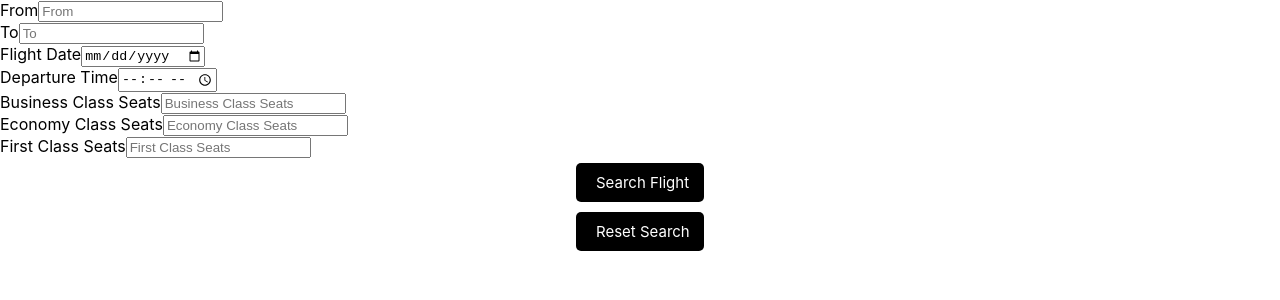
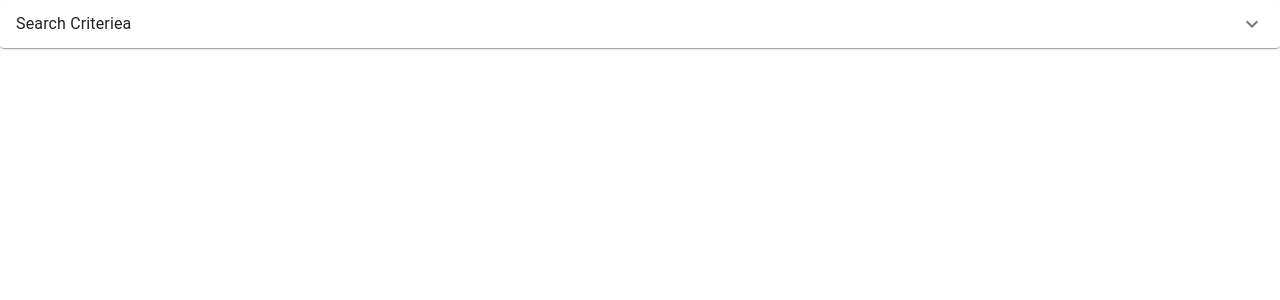
Before and after one commit to AmrYasserG/MEN-STACK, a React (Create React App) app: page /HomePage in a window 1280 px wide. Shown: the top 300 px of the page. Built offline with nearby package versions, Linux system fonts and the light colour scheme.

Commit message:
SearchTo Reserve Updated  UI

```diff
--- a/src/App.js
+++ b/src/App.js
@@ -2,7 +2,7 @@ import React, { Component } from "react";
 import { BrowserRouter as Router, Route, Routes } from "react-router-dom";
 
 import AdminHomepage from "./components/AdminHomepage/AdminHomepage";
-import UserHomepage from "./components/UserHomepage/UserHomepage";
+import UserHomepage from "./components/UserHomePage/UserHomepage";
 import scratch from "./components/scratch/scratch";
 import CreateFlight from "./components/CreateFlight/CreateFlight";
 
--- a/src/components/SearchToReserve/SearchToReserve.js
+++ b/src/components/SearchToReserve/SearchToReserve.js
@@ -1,109 +1,228 @@
-import { useState } from "react";
+import { useState, useEffect } from "react";
+import TextField from "@mui/material/TextField";
+import InputAdornment from "@mui/material/InputAdornment";
+import FlightTakeoffRoundedIcon from "@mui/icons-material/FlightTakeoffRounded";
+import FlightLandRoundedIcon from "@mui/icons-material/FlightLandRounded";
+import Box from "@mui/material/Box";
+import MenuItem from "@mui/material/MenuItem";
+import Input from "@mui/material/Input";
+import AirlineSeatReclineNormalIcon from "@mui/icons-material/AirlineSeatReclineNormal";
+import Button from "@mui/material/Button";
+import AvTimerOutlinedIcon from "@mui/icons-material/AvTimerOutlined";
+import Accordion from "@mui/material/Accordion";
+import AccordionSummary from "@mui/material/AccordionSummary";
+import AccordionDetails from "@mui/material/AccordionDetails";
+import Typography from "@mui/material/Typography";
+import ExpandMoreIcon from "@mui/icons-material/ExpandMore";
+
 const SearchToReserve = ({ onSearch }) => {
   const [From, setFrom] = useState("");
   const [To, setTo] = useState("");
-  const [Date, setDate] = useState("");
-  const [DepartureTime, setDepartureTime] = useState("");
-  // const [ArrivalTime, setArrivalTime] = useState("");
-  const [BusinessClassSeats, setBusinessClassSeats] = useState("");
-  const [EconomyClassSeats, setEconomyClassSeats] = useState("");
-  const [FirstClassSeats, setFirstClassSeats] = useState("");
+  const [DepartureDate, setDepartureDate] = useState("");
+  const [ReturnDate, setReturnDate] = useState("");
+  const [SeatClass, setSeatClass] = useState("");
+  const [SeatsNo, setSeatsNo] = useState(1);
+  const [validSeatNo, setvalidSeatNo] = useState(true);
+  const [validDate, setvalidDate] = useState(true);
+  const seatClasses = [
+    {
+      value: "Business Class",
+      label: "Business Class",
+    },
+    {
+      value: "First Class",
+      label: "First Class",
+    },
+    {
+      value: "Economy Class",
+      label: "Economy Class",
+    },
+  ];
+  useEffect(() => {
+    setvalidSeatNo(Number(SeatsNo) >= 1);
+  }, [SeatsNo]);
 
-  const onSubmit = (e) => {
-    //e.preventDefault()
-    // if (!Flight) {
-    //     alert('Please add a Flight number')
-    //     return
-    //   }
-    //   if (!From||!To||!Date||!DepartureTime||!ArrivalTime||!DepartureTerminal||!ArrivalTerminal) {
-    //     alert('Please complete all inputs')
-    //     return
-    //   }
-    if (e.value === "Search Flight") {
-      onSearch({
-        From,
-        To,
-        Date,
-        DepartureTime,
-        BusinessClassSeats,
-        EconomyClassSeats,
-        FirstClassSeats,
-      });
-    } else {
-      onSearch(null);
-    }
+  useEffect(() => {
+    setvalidDate(new Date(DepartureDate) < new Date(ReturnDate));
+  }, [DepartureDate, ReturnDate]);
+
+  const reset = (e) => {
+    setFrom("");
+    setTo("");
+    setSeatClass("");
+    setSeatsNo(1);
+    setDepartureDate(new Date());
+    setReturnDate(new Date());
+    setvalidSeatNo(true);
+    setvalidDate(true);
+    onSearch(null);
   };
 
+  const search = (e) => {
+    console.log("Clicked");
+    onSearch({
+      From,
+      To,
+      DepartureDate,
+      ReturnDate,
+      SeatClass,
+      SeatsNo,
+    });
+  };
+  const handlSeatChange = (e) => {
+    setSeatsNo(e.target.value);
+  };
+  const handleDdate = (e) => {
+    setDepartureDate(e.target.value);
+  };
+  const handleRdate = (e) => {
+    setReturnDate(e.target.value);
+  };
   return (
-    <form className="" onSubmit={onSubmit}>
-      <div className="form-control.">
-        <label>From</label>
-        <input
-          type="text"
-          placeholder="From"
-          value={From}
-          onChange={(e) => setFrom(e.target.value)}
-        />
-      </div>
-      <div className="form-control.">
-        <label>To</label>
-        <input
-          type="text"
-          placeholder="To"
-          value={To}
-          onChange={(e) => setTo(e.target.value)}
-        />
-      </div>
-      <div className="form-control.">
-        <label>Flight Date</label>
-        <input
-          type="date"
-          placeholder="Fight Date"
-          value={Date}
-          onChange={(e) => setDate(e.target.value)}
-        />
-      </div>
-      <div className="form-control.">
-        <label>Departure Time</label>
-        <input
-          type="time"
-          placeholder="Departure Time"
-          value={DepartureTime}
-          onChange={(e) => setDepartureTime(e.target.value)}
-        />
-      </div>
+    <Accordion>
+      <AccordionSummary
+        expandIcon={<ExpandMoreIcon />}
+        aria-controls="panel1a-content"
+        id="panel1a-header"
+      >
+        <Typography>Search Criteriea</Typography>
+      </AccordionSummary>
+      <AccordionDetails>
+        <Box p={5} sx={{ "& > :not(style)": { mt: 2, mx: 5 } }}>
+          <TextField
+            id="outlined-basic"
+            required
+            label="Origin"
+            InputProps={{
+              startAdornment: (
+                <InputAdornment position="start">
+                  <FlightTakeoffRoundedIcon />
+                </InputAdornment>
+              ),
+            }}
+            variant="outlined"
+            onChange={(e) => {
+              setFrom(e.target.value);
+            }}
+            value={From}
+          />
+          <TextField
+            id="outlined-basic"
+            required
+            label="Destination"
+            InputProps={{
+              startAdornment: (
+                <InputAdornment position="start">
+                  <FlightLandRoundedIcon />
+                </InputAdornment>
+              ),
+            }}
+            variant="outlined"
+            onChange={(e) => {
+              setTo(e.target.value);
+            }}
+            value={To}
+          />
+          <br />
+          <TextField
+            id="Class"
+            required
+            select
+            label="Class"
+            value={SeatClass}
+            onChange={(e) => {
+              setSeatClass(e.target.value);
+            }}
+            helperText="Please select your Prefered Class"
+          >
+            {seatClasses.map((option) => (
+              <MenuItem key={option.value} value={option.value}>
+                {option.label}
+              </MenuItem>
+            ))}
+          </TextField>
+          <TextField
+            required
+            label="Number Of Seats"
+            id="NoOfSeats"
+            error={!validSeatNo}
+            InputProps={{
+              startAdornment: (
+                <InputAdornment position="start">
+                  <AirlineSeatReclineNormalIcon />
+                </InputAdornment>
+              ),
+              type: "number",
+            }}
+            variant="outlined"
+            onChange={handlSeatChange}
+            value={SeatsNo}
+            helperText={validSeatNo ? "" : "Number should be greater than 0"}
+          />
 
-      <div className="form-control.">
-        <label>Business Class Seats</label>
-        <input
-          type="text"
-          placeholder="Business Class Seats"
-          value={BusinessClassSeats}
-          onChange={(e) => setBusinessClassSeats(Number(e.target.value))}
-        />
-      </div>
-      <div className="form-control.">
-        <label>Economy Class Seats</label>
-        <input
-          type="text"
-          placeholder="Economy Class Seats"
-          value={EconomyClassSeats}
-          onChange={(e) => setEconomyClassSeats(Number(e.target.value))}
-        />
-      </div>
-      <div className="form-control.">
-        <label>First Class Seats</label>
-        <input
-          type="text"
-          placeholder="First Class Seats"
-          value={FirstClassSeats}
-          onChange={(e) => setFirstClassSeats(Number(e.target.value))}
-        />
-      </div>
-
-      <input type="submit" value="Search Flight" className="btn btn-block" />
-      <input type="submit" value="Reset Search" className="btn btn-block" />
-    </form>
+          <br />
+          <TextField
+            error={!validDate}
+            required
+            label="Departure Date"
+            id="dDate"
+            InputProps={{
+              startAdornment: (
+                <InputAdornment position="start">
+                  <AvTimerOutlinedIcon />
+                </InputAdornment>
+              ),
+              type: "date",
+            }}
+            variant="outlined"
+            value={DepartureDate}
+            onChange={handleDdate}
+            helperText={
+              validDate
+                ? ""
+                : "Return Date shoud be earlier than Departure Date"
+            }
+          />
+          <TextField
+            required
+            error={!validDate}
+            label="Return Date"
+            id="rDate"
+            InputProps={{
+              startAdornment: (
+                <InputAdornment position="start">
+                  <AvTimerOutlinedIcon />
+                </InputAdornment>
+              ),
+              type: "date",
+            }}
+            variant="outlined"
+            value={ReturnDate}
+            onChange={handleRdate}
+          />
+          <br />
+          <Button variant="contained" color="secondary" onClick={reset}>
+            Reset
+          </Button>
+          <Button
+            variant="contained"
+            color="primary"
+            disabled={
+              !validDate ||
+              !validSeatNo ||
+              From == "" ||
+              To == "" ||
+              SeatClass == "" ||
+              DepartureDate == "" ||
+              ReturnDate == ""
+            }
+            onClick={search}
+          >
+            Search
+          </Button>
+        </Box>
+      </AccordionDetails>
+    </Accordion>
   );
 };
 
--- a/src/components/UserHomePage/UserHomepage.js
+++ b/src/components/UserHomePage/UserHomepage.js
@@ -18,7 +18,7 @@ import Popup from "../Popup/Popup";
 import SearchToReserve from "../SearchToReserve/SearchToReserve.js";
 
 const searchToReserve = async (flight) => {
-  await axios.post("Link").then((result) => console.log("Balabizo"));
+  console.log(`Search Result: ${JSON.stringify(flight)}`);
 };
 
 const UserHomepage = () => {
```
Also changed, not shown: src/components/UserHomePage/UserHomepage.css (added), src/components/UserHomePage/UserHonepage.css (deleted), 1 other file (tests, documents, lock files or other folders).
